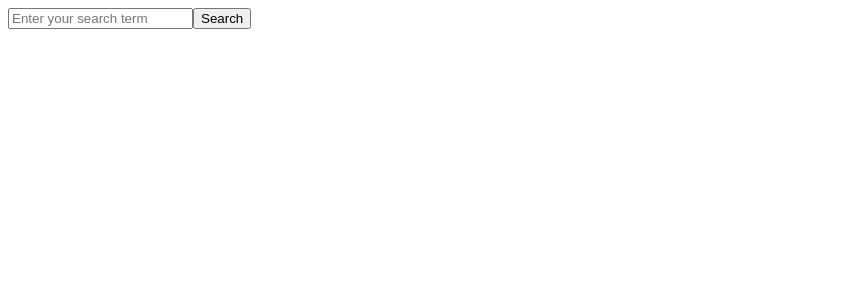
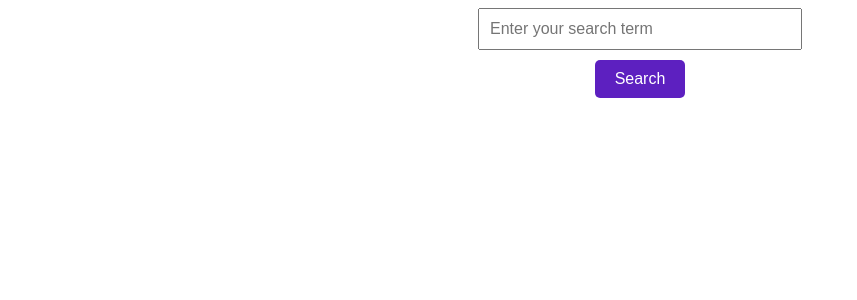
Before and after one commit to AfafTarchoun/Technical-interview-test, a Vue app in the folder technical-interview/: page / in a window 1280 px wide. Shown: the top 300 px of the page, without its empty margins (0-857 px from the left). Built offline with nearby package versions, Linux system fonts and the light colour scheme.

Commit message:
Proper CSS GIF display using flexbox so the GIFs don't intersect

```diff
--- a/technical-interview/src/App.vue
+++ b/technical-interview/src/App.vue
@@ -3,6 +3,14 @@
   <div id="app">
     <SearchForm />
     <div class="gif-display"></div>
+    <!-- Displayed GIFs will be populated here -->
+    <img
+        v-for="gif in gifs"
+        :key="gif.id"
+        :src="gif.images.original.url"
+        :alt="gif.title"
+        class="gif-item"
+      />
   </div>
 </template>
 
@@ -16,3 +24,26 @@ export default {
   }
 };
 </script>
+
+<style>
+
+/* CSS for grid layout to display GIFs */
+#app {
+  display: flex;
+  flex-direction: column;
+  align-items: center;
+}
+
+.gif-display {
+  display: flex;
+  flex-wrap: wrap;
+  justify-content: center;
+  gap: 10px;
+  margin-top: 20px;
+}
+
+.gif-item {
+  width: 200px;
+  height: auto;
+}
+</style>
--- a/technical-interview/src/components/SearchForm.vue
+++ b/technical-interview/src/components/SearchForm.vue
@@ -1,8 +1,10 @@
 <template>
     <!-- Create a form to input the search term -->
-    <form @submit.prevent="searchGIFs">
-      <input type="text" v-model="searchTerm" placeholder="Enter your search term">
-      <button type="submit">Search</button>
+    <form @submit.prevent="searchGIFs" class="search-form">
+      <div class="input-container">
+        <input type="text" v-model="searchTerm" placeholder="Enter your search term" class="search-input">
+      </div>
+      <button type="submit" class="search-button">Search</button>
     </form>
   </template>
 
@@ -35,7 +37,6 @@
               // Logic to display GIFs on the webpage
               const gifContainer = document.querySelector('.gif-display');
               gifContainer.innerHTML = ''; // Clear previous results
-
               gifs.forEach(gif => {
                   const img = document.createElement('img'); //Assuming a simple display of images
                   img.src = gif.images.original.url;
@@ -48,15 +49,38 @@
 </script>
 
 <style>
-  /* Add CSS for grid layout */
-    .gif-display {
-        display: grid;
-        grid-template-columns: repeat(auto-fit, minmax(200px, 1fr));
-        gap: 10px;
-        margin-top: 20px;
+
+/* Center the input field and place the button under it */
+.search-form {
+  display: flex;
+  flex-direction: column;
+  align-items: center;
+  justify-content: center;
+  text-align: center;
 }
-    .gif-container img {
-        width: 100%;
-        height: auto;
+
+.input-container {
+  margin-bottom: 10px;
+}
+
+.search-input {
+  width: 300px; /* Adjust width as needed */
+  padding: 10px;
+  font-size: 16px;
+}
+
+.search-button {
+  padding: 10px 20px;
+  font-size: 16px;
+  border: none;
+  background-color: #5d20c0; /* Green background */
+  color: white;
+  border-radius: 5px;
+  cursor: pointer;
+  transition: transform 0.3s ease; /* Add a smooth animation on hover */
+}
+
+.search-button:hover {
+  transform: scale(1.1); /* Increase button size on hover */
 }
 </style>
```
Lines whose indentation alone changed are shown as unchanged.
